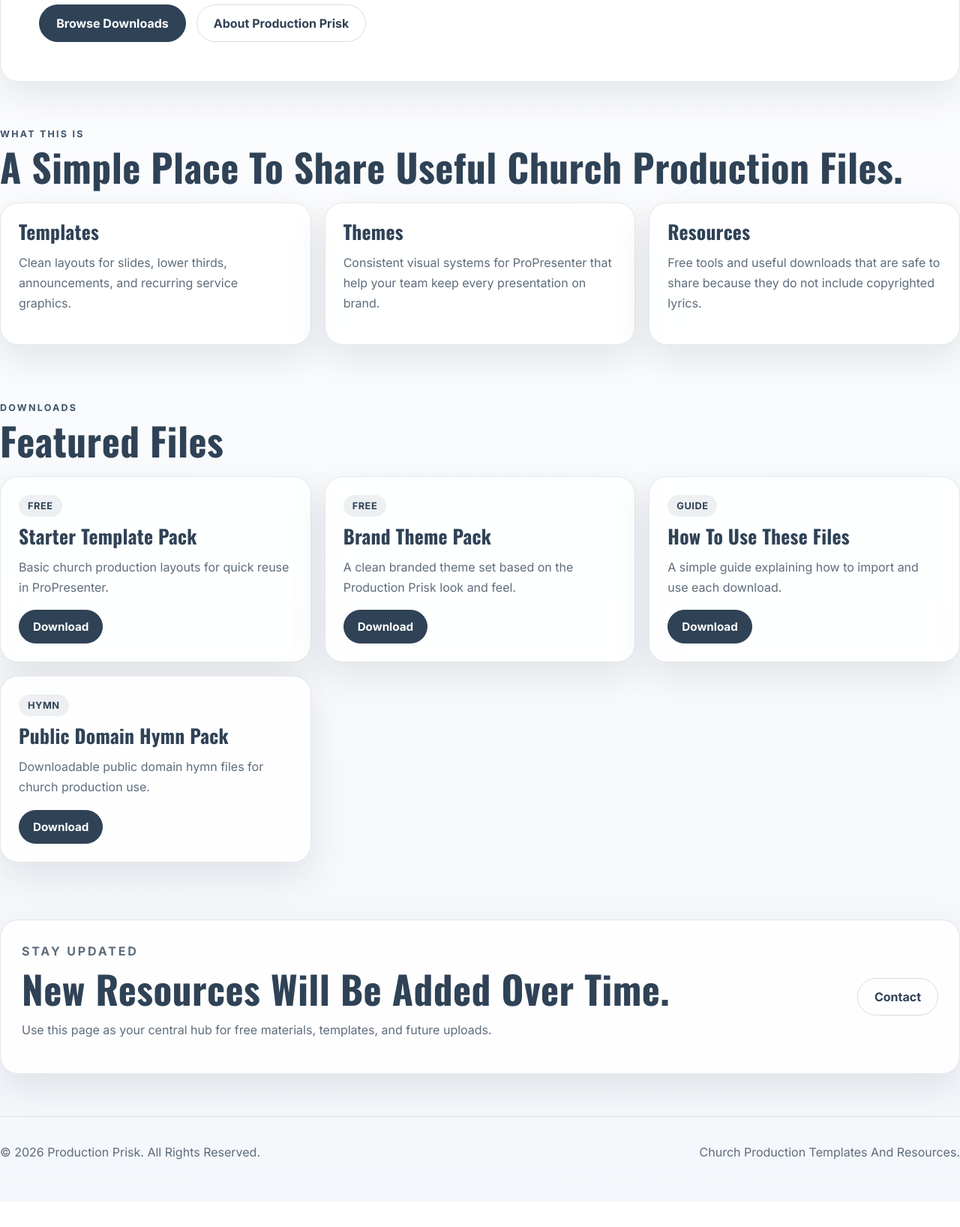
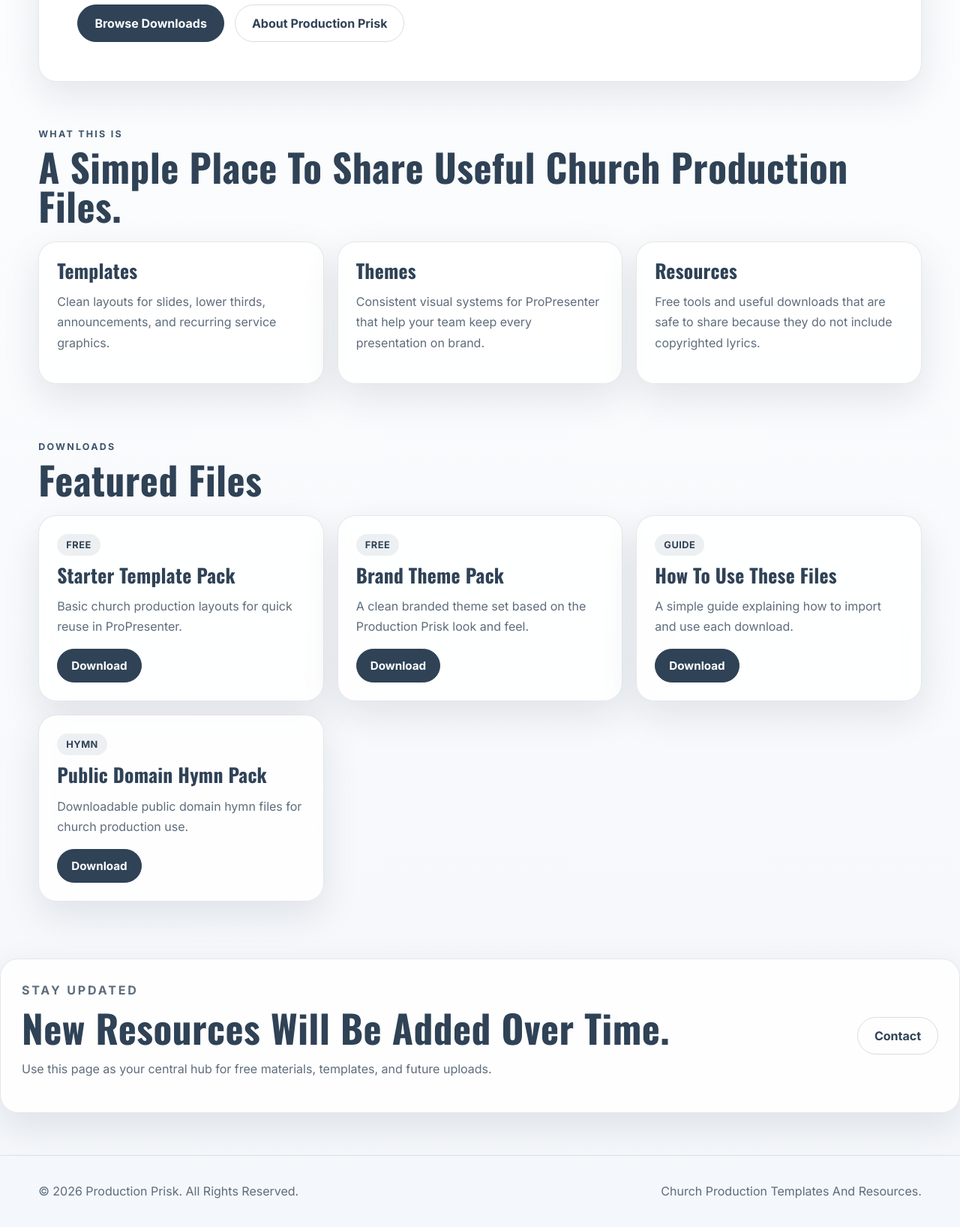
Before and after one commit to XxChandyManxX/ProductionPrisk, a plain HTML site: page index.html in a window 1280 px wide. Shown: the part 780-2416 px from the top of the page at 75% size. Before the commit the page ends 2382 px from the top, so only its background shows below. Drawn offline with nearby package versions, Linux system fonts and the light colour scheme.

Commit message:
Update index.html

```diff
--- a/index.html
+++ b/index.html
@@ -11,8 +11,8 @@
   <link rel="stylesheet" href="styles.css" />
 </head>
 <body>
-  <header class="hero">
-    <div class="container hero-grid">
+  <header class="hero full-bleed">
+    <div class="section-inner hero-grid">
       <div class="brand-card">
         <div class="logo-wrap">
           <img src="assets/logo.png" alt="Production Prisk Logo" class="logo" />
@@ -31,8 +31,8 @@
   </header>
 
   <main>
-    <section id="about" class="section">
-      <div class="container">
+    <section id="about" class="section full-bleed">
+      <div class="section-inner">
         <div class="section-heading">
           <p class="eyebrow">What This Is</p>
           <h2>A Simple Place To Share Useful Church Production Files.</h2>
@@ -54,8 +54,8 @@
       </div>
     </section>
 
-    <section id="downloads" class="section alt">
-      <div class="container">
+    <section id="downloads" class="section alt full-bleed">
+      <div class="section-inner">
         <div class="section-heading">
           <p class="eyebrow">Downloads</p>
           <h2>Featured Files</h2>
@@ -101,8 +101,8 @@
       </div>
     </section>
 
-    <section class="section">
-      <div class="container cta-panel">
+    <section class="section full-bleed">
+      <div class="section-inner cta-panel">
         <div>
           <p class="eyebrow">Stay Updated</p>
           <h2>New Resources Will Be Added Over Time.</h2>
@@ -113,8 +113,8 @@
     </section>
   </main>
 
-  <footer class="footer">
-    <div class="container footer-inner">
+  <footer class="footer full-bleed">
+    <div class="section-inner footer-inner">
       <p>© 2026 Production Prisk. All Rights Reserved.</p>
       <p>Church Production Templates And Resources.</p>
     </div>
```
